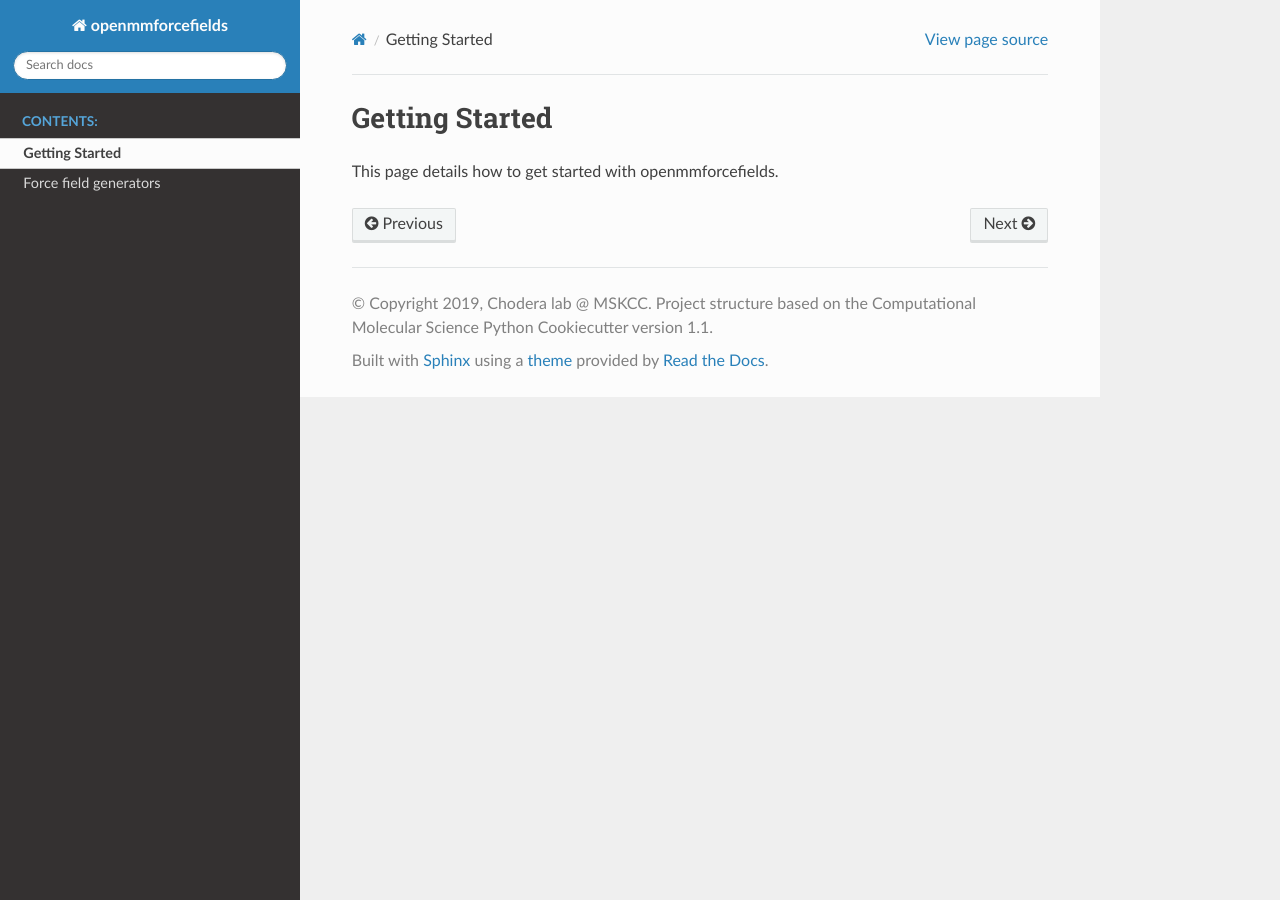
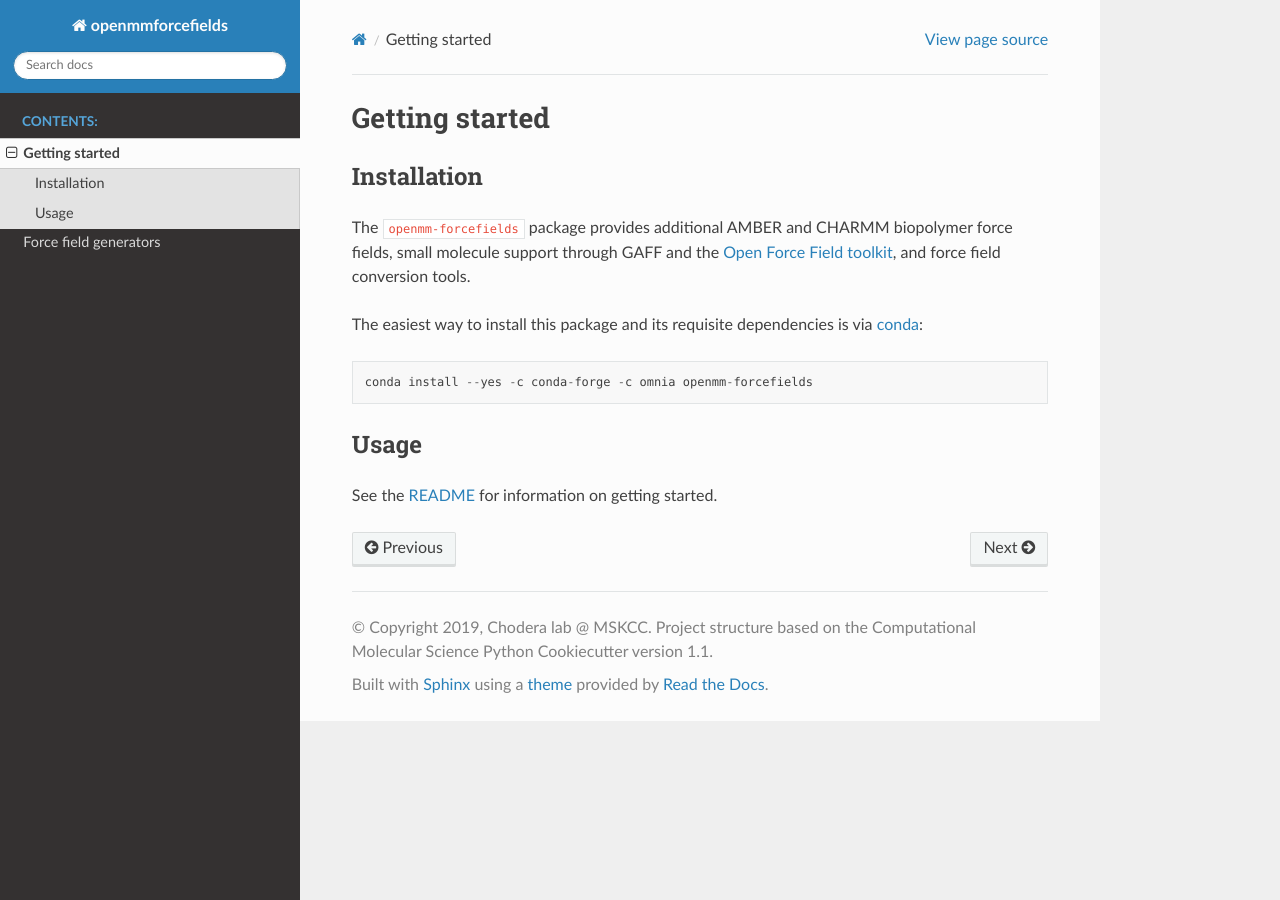
Before and after one commit to openmm/openmmforcefields, a Sphinx documentation site: the page built from docs/getting_started.rst, in a window 1280 px wide. Built offline with Sphinx 7.4.7 and the Read the Docs theme 2.0.0, drawn with Linux system fonts in a browser that asks for light colours; the version number could not be read and is left out.

```diff
--- a/docs/getting_started.rst
+++ b/docs/getting_started.rst
@@ -1,4 +1,18 @@
-Getting Started
+Getting started
 ===============
 
-This page details how to get started with openmmforcefields.
+Installation
+------------
+
+The ``openmm-forcefields`` package provides additional AMBER and CHARMM biopolymer force fields, small molecule support through GAFF and the `Open Force Field toolkit <http://openforcefield.org>`_, and force field conversion tools.
+
+The easiest way to install this package and its requisite dependencies is via `conda <https://conda.io>`_:
+
+.. code ::
+
+   conda install --yes -c conda-forge -c omnia openmm-forcefields
+
+Usage
+-----
+
+See the `README <https://github.com/choderalab/openmm-forcefields/blob/master/README.md>`_ for information on getting started.
```
Also changed, not shown: docs/index.rst (+12 -3 lines).
